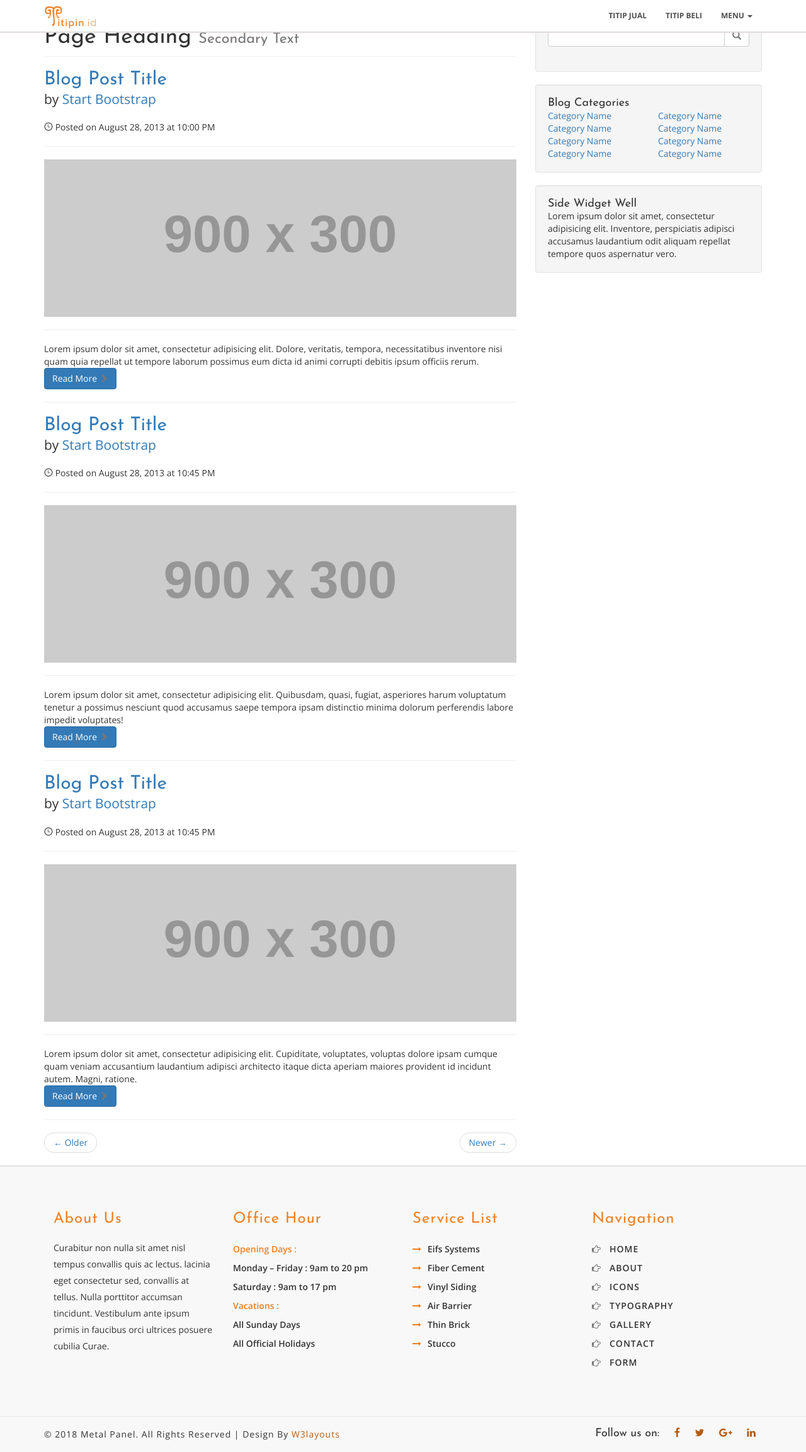
After one commit to aditt27/titipinid, a CodeIgniter app: page /database/index.php/news/view in a window 1280 px wide. The commit adds this page. Shown: the whole page at 63% size. Run offline with CodeIgniter, Linux system fonts and the light colour scheme; grey boxes labelled with a size stand in for pictures from a placeholder-image service; some libraries are stand-ins or nearby versions.

Commit message:
halaman news

```diff
--- a/application/config/routes.php
+++ b/application/config/routes.php
@@ -50,5 +50,6 @@ defined('BASEPATH') OR exit('No direct script access allowed');
 |		my-controller/my-method	-> my_controller/my_method
 */
 $route['default_controller'] = 'home';
+$route['news'] = 'news/view';
 $route['404_override'] = '';
 $route['translate_uri_dashes'] = FALSE;
--- /dev/null
+++ b/application/controllers/News.php
@@ -0,0 +1,12 @@
+<?php
+defined('BASEPATH') OR exit('No direct script access allowed');
+
+class News extends CI_Controller {
+
+	public function view()
+	{
+		$this->load->view('header');
+		$this->load->view('isinews');
+		$this->load->view('footer');
+	}
+}
--- /dev/null
+++ b/application/views/isinews.php
@@ -0,0 +1,136 @@
+<!-- Page Content -->
+<div class="container">
+
+	<div class="row">
+
+		<!-- Blog Entries Column -->
+		<div class="col-md-8">
+
+			<h1 class="page-header">
+				Page Heading
+				<small>Secondary Text</small>
+			</h1>
+
+			<!-- First Blog Post -->
+			<h2>
+				<a href="#">Blog Post Title</a>
+			</h2>
+			<p class="lead">
+				by <a href="index.php">Start Bootstrap</a>
+			</p>
+			<p><span class="glyphicon glyphicon-time"></span> Posted on August 28, 2013 at 10:00 PM</p>
+			<hr>
+			<img class="img-responsive" src="http://placehold.it/900x300" alt="">
+			<hr>
+			<p>Lorem ipsum dolor sit amet, consectetur adipisicing elit. Dolore, veritatis, tempora, necessitatibus inventore nisi quam quia repellat ut tempore laborum possimus eum dicta id animi corrupti debitis ipsum officiis rerum.</p>
+			<a class="btn btn-primary" href="#">Read More <span class="glyphicon glyphicon-chevron-right"></span></a>
+
+			<hr>
+
+			<!-- Second Blog Post -->
+			<h2>
+				<a href="#">Blog Post Title</a>
+			</h2>
+			<p class="lead">
+				by <a href="index.php">Start Bootstrap</a>
+			</p>
+			<p><span class="glyphicon glyphicon-time"></span> Posted on August 28, 2013 at 10:45 PM</p>
+			<hr>
+			<img class="img-responsive" src="http://placehold.it/900x300" alt="">
+			<hr>
+			<p>Lorem ipsum dolor sit amet, consectetur adipisicing elit. Quibusdam, quasi, fugiat, asperiores harum voluptatum tenetur a possimus nesciunt quod accusamus saepe tempora ipsam distinctio minima dolorum perferendis labore impedit voluptates!</p>
+			<a class="btn btn-primary" href="#">Read More <span class="glyphicon glyphicon-chevron-right"></span></a>
+
+			<hr>
+
+			<!-- Third Blog Post -->
+			<h2>
+				<a href="#">Blog Post Title</a>
+			</h2>
+			<p class="lead">
+				by <a href="index.php">Start Bootstrap</a>
+			</p>
+			<p><span class="glyphicon glyphicon-time"></span> Posted on August 28, 2013 at 10:45 PM</p>
+			<hr>
+			<img class="img-responsive" src="http://placehold.it/900x300" alt="">
+			<hr>
+			<p>Lorem ipsum dolor sit amet, consectetur adipisicing elit. Cupiditate, voluptates, voluptas dolore ipsam cumque quam veniam accusantium laudantium adipisci architecto itaque dicta aperiam maiores provident id incidunt autem. Magni, ratione.</p>
+			<a class="btn btn-primary" href="#">Read More <span class="glyphicon glyphicon-chevron-right"></span></a>
+
+			<hr>
+
+			<!-- Pager -->
+			<ul class="pager">
+				<li class="previous">
+					<a href="#">&larr; Older</a>
+				</li>
+				<li class="next">
+					<a href="#">Newer &rarr;</a>
+				</li>
+			</ul>
+
+		</div>
+
+		<!-- Blog Sidebar Widgets Column -->
+		<div class="col-md-4">
+
+			<!-- Blog Search Well -->
+			<div class="well">
+				<h4>Blog Search</h4>
+				<div class="input-group">
+					<input type="text" class="form-control">
+					<span class="input-group-btn">
+                            <button class="btn btn-default" type="button">
+                                <span class="glyphicon glyphicon-search"></span>
+                        </button>
+                        </span>
+				</div>
+				<!-- /.input-group -->
+			</div>
+
+			<!-- Blog Categories Well -->
+			<div class="well">
+				<h4>Blog Categories</h4>
+				<div class="row">
+					<div class="col-lg-6">
+						<ul class="list-unstyled">
+							<li><a href="#">Category Name</a>
+							</li>
+							<li><a href="#">Category Name</a>
+							</li>
+							<li><a href="#">Category Name</a>
+							</li>
+							<li><a href="#">Category Name</a>
+							</li>
+						</ul>
+					</div>
+					<!-- /.col-lg-6 -->
+					<div class="col-lg-6">
+						<ul class="list-unstyled">
+							<li><a href="#">Category Name</a>
+							</li>
+							<li><a href="#">Category Name</a>
+							</li>
+							<li><a href="#">Category Name</a>
+							</li>
+							<li><a href="#">Category Name</a>
+							</li>
+						</ul>
+					</div>
+					<!-- /.col-lg-6 -->
+				</div>
+				<!-- /.row -->
+			</div>
+
+			<!-- Side Widget Well -->
+			<div class="well">
+				<h4>Side Widget Well</h4>
+				<p>Lorem ipsum dolor sit amet, consectetur adipisicing elit. Inventore, perspiciatis adipisci accusamus laudantium odit aliquam repellat tempore quos aspernatur vero.</p>
+			</div>
+
+		</div>
+
+	</div>
+	<!-- /.row -->
+</div>
+<!-- /.container -->
```
Also changed, not shown: assets/css/style.css (line endings or trailing spaces).
